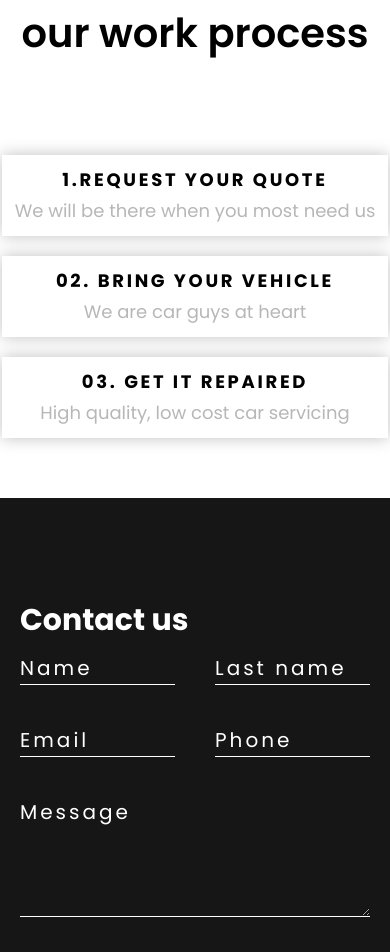
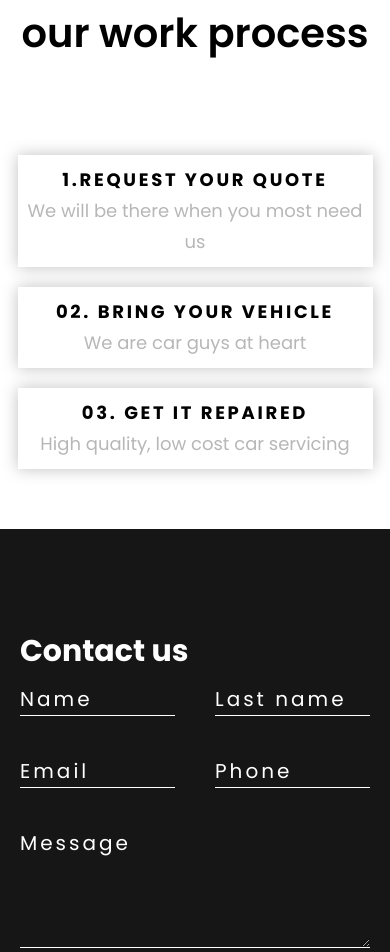
Before and after one commit to kokshetimur/mahabat, a plain HTML site: page index.html in a window 390 px wide. Shown: the part 4161-5113 px from the top of the page. Drawn offline with Linux system fonts and the light colour scheme.

Commit message:
process_block

```diff
--- a/index.html
+++ b/index.html
@@ -107,7 +107,7 @@ href="https://fonts.googleapis.com/css2?family=Poppins:wght@400;600;700;900&disp
         <div class="process__blocks">
           <div class="process_block">
             <p>1.Request your quote</p>
-            <span>We will be there when you most need us </span>
+            <span class="j">We will be there when you most need us </span>
           </div>
           <div class="process_block">
             <p>02. BRING YOUR VEHICLE</p>
--- a/style.css
+++ b/style.css
@@ -254,7 +254,7 @@
       box-shadow: 0px 0px 15px rgba(0, 0, 0, 0.25);
       line-height: 150%;
       padding: 31px 24px 26px 30px;
-      min-width: 386px;
+      max-width: 355px;
       text-align: left;
     }
 
@@ -468,7 +468,7 @@
     .process_block{
     line-height: 150%;
     padding: 10px 0px 10px 0px;
-    width: 220px;
+    width: 355px;
     text-align: center;
      }
 
```
